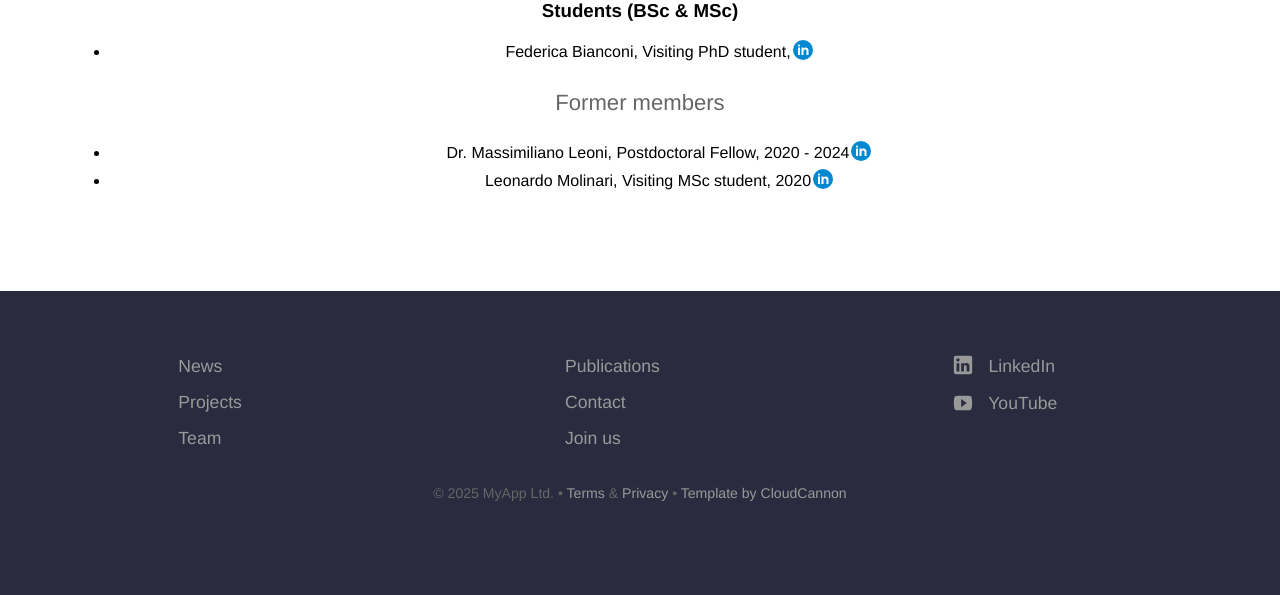
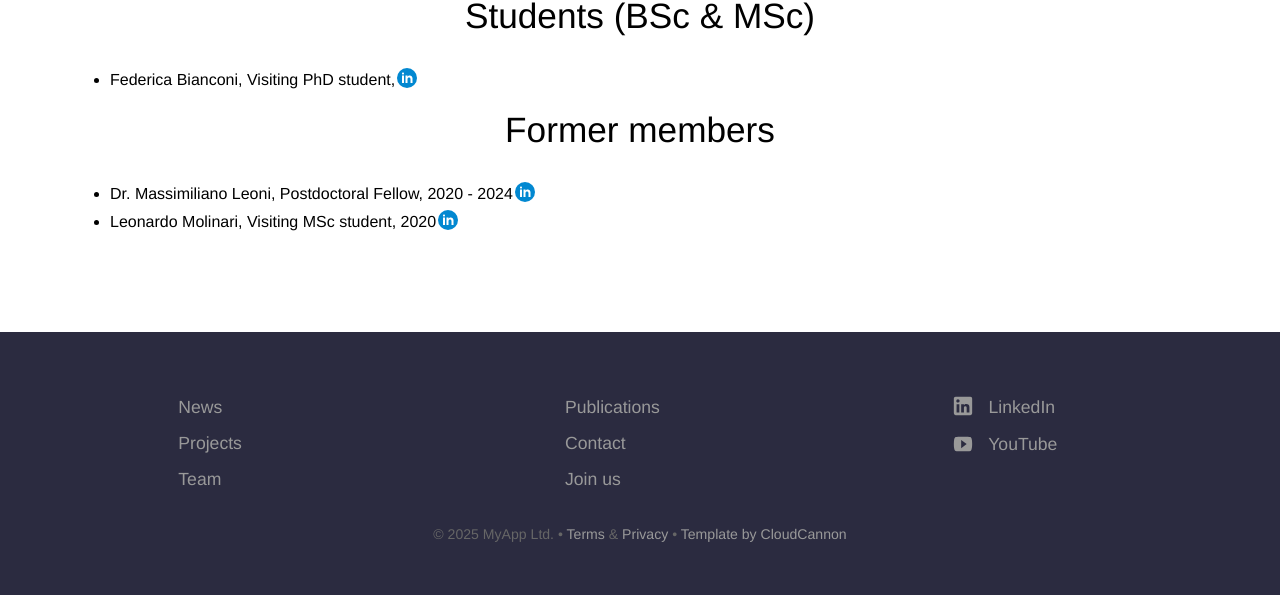
Before and after one commit to linzlabinsilmed/linzlabinsilmed.github.io, a Jekyll site: the page built from team.html, in a window 1280 px wide. Shown: the part 1085-1680 px from the top of the page. Built offline with Jekyll 4.4.1, drawn with Linux system fonts in a browser that asks for light colours; before the commit the page ends 1639 px from its top, so only the background shows below that.

Commit message:
Update team.html

```diff
--- a/team.html
+++ b/team.html
@@ -58,12 +58,12 @@ description:
 	{% endfor %}
 </ul>
 
-<h3 style="text-align: center;">Students (BSc &amp; MSc)</h2>
+<h2 style="text-align: center;">Students (BSc &amp; MSc)</h2>
 
 <ul>
 	{% for person in site.data.team.students %}
 		<li>
-			<div class="media" style="display: flex; align-items: center; justify-content: center;">{{ person.name }}, {{ person.position }}, {{ person.years }}
+			<div class="media" style="display: flex; align-items: center;">{{ person.name }}, {{ person.position }}, {{ person.years }}
 			{% if person.linkedin %}
 				<a href="{{ person.linkedin }}" target="_blank" title="LinkedIn">
 				<svg xmlns="http://www.w3.org/2000/svg" x="0px" y="0px" width="24" height="24" viewBox="0 0 48 48">
@@ -77,12 +77,12 @@ description:
 	{% endfor %}
 </ul>
 
-<p style="text-align: center;">Former members</p>
+<h2 style="text-align: center;">Former members</h2>
 
 <ul>
 	{% for person in site.data.team.former_members %}
 		<li>
-			<div class="media" style="display: flex; align-items: center; justify-content: center;">{{ person.name }}, {{ person.position }}, {{ person.years }}
+			<div class="media" style="display: flex; align-items: center;">{{ person.name }}, {{ person.position }}, {{ person.years }}
 			{% if person.linkedin %}
 				<a href="{{ person.linkedin }}" target="_blank" title="LinkedIn">
 				<svg xmlns="http://www.w3.org/2000/svg" x="0px" y="0px" width="24" height="24" viewBox="0 0 48 48">
```
